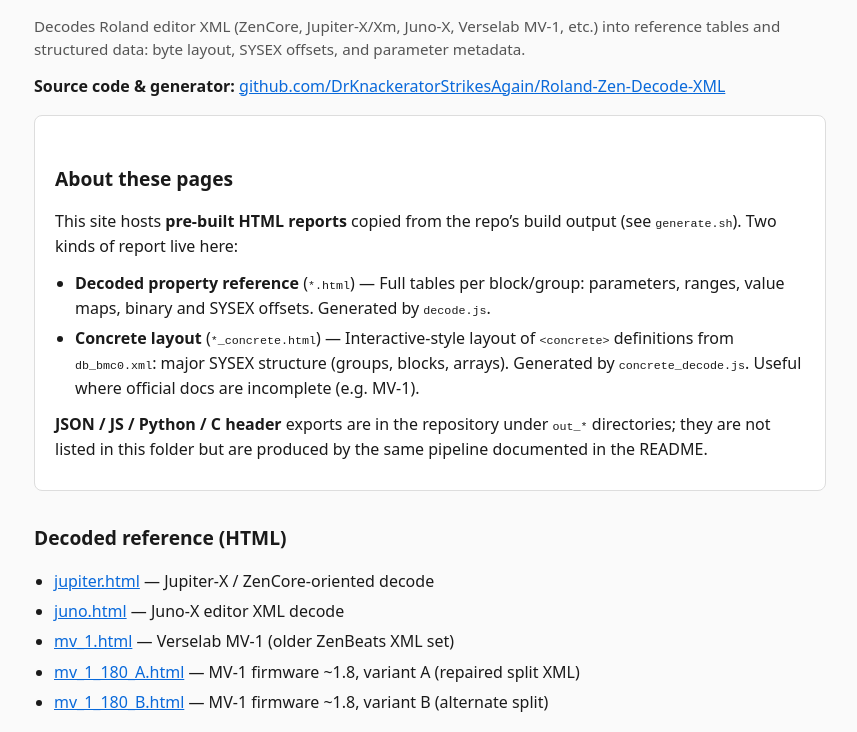
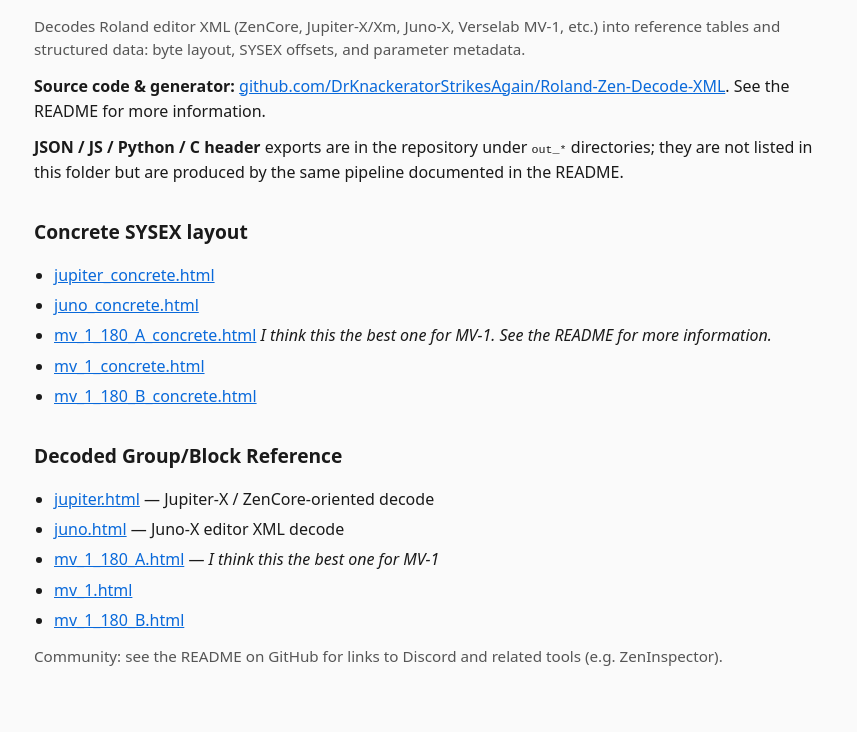
Before and after one commit to DrKnackeratorStrikesAgain/Roland-Zen-Decode-XML, a plain HTML site: page index.html in a window 1280 px wide. Shown: the part 68-800 px from the top of the page, without its empty margins (210-1067 px from the left). Drawn offline with Linux system fonts and the light colour scheme.

Commit message:
deploy 2026-05-01 18:03 UTC

```diff
--- a/index.html
+++ b/index.html
@@ -59,27 +59,9 @@
   </p>
   <p>
     <strong>Source code &amp; generator:</strong>
-    <a href="https://github.com/DrKnackeratorStrikesAgain/Roland-Zen-Decode-XML">github.com/DrKnackeratorStrikesAgain/Roland-Zen-Decode-XML</a>
-  </p>
+    <a href="https://github.com/DrKnackeratorStrikesAgain/Roland-Zen-Decode-XML">github.com/DrKnackeratorStrikesAgain/Roland-Zen-Decode-XML</a>. See the README for more information.
+    </p>
 
-  <div class="card">
-    <h2>About these pages</h2>
-    <p>
-      This site hosts <strong>pre-built HTML reports</strong> copied from the repo’s build output
-      (see <code>generate.sh</code>). Two kinds of report live here:
-    </p>
-    <ul>
-      <li>
-        <strong>Decoded property reference</strong> (<code>*.html</code>) — Full tables per block/group:
-        parameters, ranges, value maps, binary and SYSEX offsets. Generated by <code>decode.js</code>.
-      </li>
-      <li>
-        <strong>Concrete layout</strong> (<code>*_concrete.html</code>) — Interactive-style layout of
-        <code>&lt;concrete&gt;</code> definitions from <code>db_bmc0.xml</code>: major SYSEX structure
-        (groups, blocks, arrays). Generated by <code>concrete_decode.js</code>. Useful where official
-        docs are incomplete (e.g. MV-1).
-      </li>
-    </ul>
     <p>
       <strong>JSON / JS / Python / C header</strong> exports are in the repository under
       <code>out_*</code> directories; they are not listed in this folder but are produced by the same
@@ -87,26 +69,26 @@
     </p>
   </div>
 
-  <h2>Decoded reference (HTML)</h2>
+  <h2>Concrete SYSEX layout</h2>
+  <ul>
+    <li><a href="jupiter_concrete.html">jupiter_concrete.html</a></li>
+    <li><a href="juno_concrete.html">juno_concrete.html</a></li>
+    <li><a href="mv_1_180_A_concrete.html">mv_1_180_A_concrete.html</a> <i>I think this the best one for MV-1. See the README for more information.</i></li>
+    <li><a href="mv_1_concrete.html">mv_1_concrete.html</a></li>
+    <li><a href="mv_1_180_B_concrete.html">mv_1_180_B_concrete.html</a></li>
+  </ul>
+
+  <h2>Decoded Group/Block Reference</h2>
   <ul>
     <li><a href="jupiter.html">jupiter.html</a> — Jupiter-X / ZenCore-oriented decode</li>
     <li><a href="juno.html">juno.html</a> — Juno-X editor XML decode</li>
-    <li><a href="mv_1.html">mv_1.html</a> — Verselab MV-1 (older ZenBeats XML set)</li>
-    <li><a href="mv_1_180_A.html">mv_1_180_A.html</a> — MV-1 firmware ~1.8, variant A (repaired split XML)</li>
-    <li><a href="mv_1_180_B.html">mv_1_180_B.html</a> — MV-1 firmware ~1.8, variant B (alternate split)</li>
-  </ul>
-
-  <h2>Concrete SYSEX layout (HTML)</h2>
-  <ul>
-    <li><a href="jupiter_concrete.html">jupiter_concrete.html</a></li>
-    <li><a href="juno_concrete.html">juno_concrete.html</a></li>
-    <li><a href="mv_1_concrete.html">mv_1_concrete.html</a></li>
-    <li><a href="mv_1_180_A_concrete.html">mv_1_180_A_concrete.html</a></li>
-    <li><a href="mv_1_180_B_concrete.html">mv_1_180_B_concrete.html</a></li>
+    <li><a href="mv_1_180_A.html">mv_1_180_A.html</a> — <i>I think this the best one for MV-1</i></li>
+    <li><a href="mv_1.html">mv_1.html</a></li>
+    <li><a href="mv_1_180_B.html">mv_1_180_B.html</a></li>
   </ul>
 
   <p class="muted">
-    Community: see the README on GitHub for Discord and related tools (e.g. ZenInspector).
+    Community: see the README on GitHub for links to Discord and related tools (e.g. ZenInspector).
   </p>
 </body>
 </html>
```
